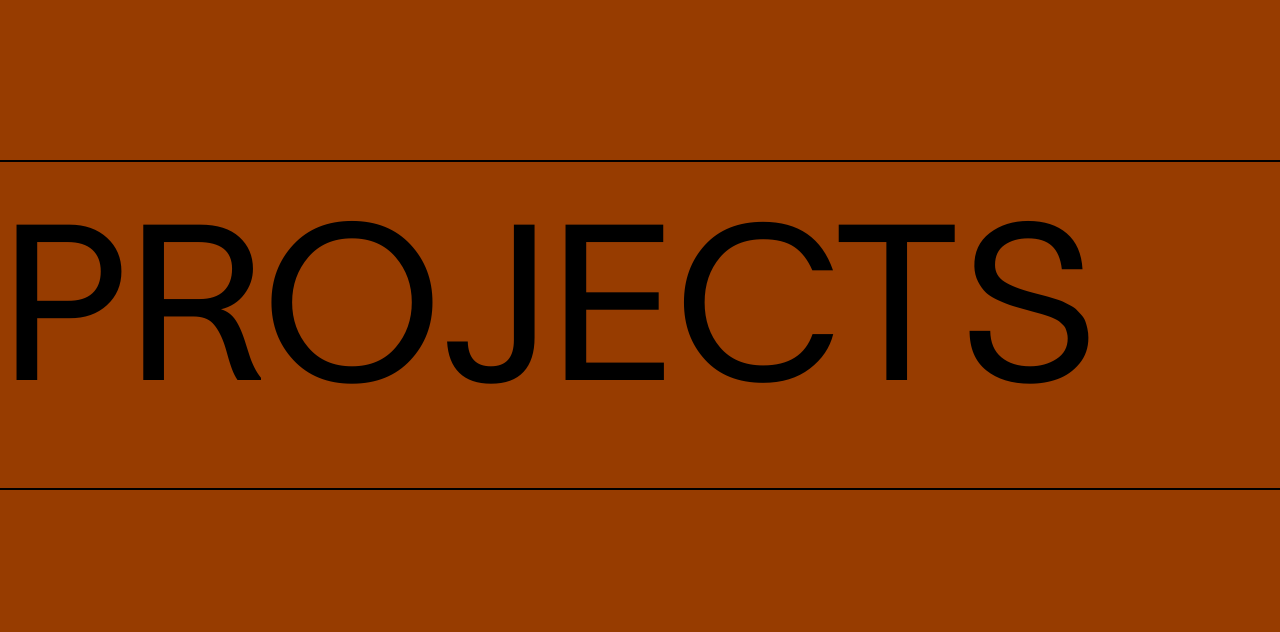
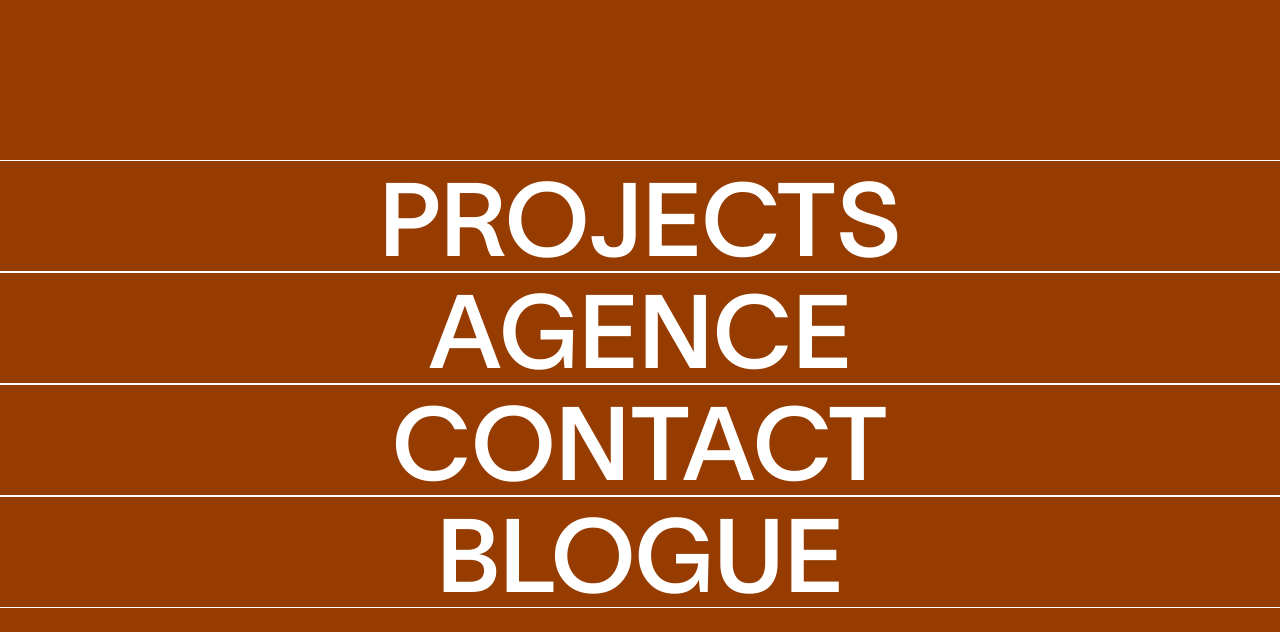
Before and after one commit to nidhi-webdev/animation-website, a React (Vite) app: page / in a window 1280 px wide. Shown: the top 632 px of the page. Built offline with nearby package versions, Linux system fonts and the light colour scheme.

Commit message:
Navbar Menu

```diff
--- a/src/components/Navigation/FullScreenNav.jsx
+++ b/src/components/Navigation/FullScreenNav.jsx
@@ -2,10 +2,10 @@ import React from 'react'
 
 const FullScreenNav = () => {
     return (
-        <div id='fullScreenNav' className='h-screen w-full absolute bg-amber-800 py-40'>
+        <div id='fullScreenNav' className='text-white h-screen w-full absolute bg-amber-800 py-40'>
             <div id='allLinks'>
-                <div className='link border-y-2' >
-                    <h1 className='font-[font1] text-[17vw] uppercase'> Projects</h1>
+                <div className='link border-y' >
+                    <h1 className='font-[font2] text-[8vw] text-center uppercase leading-[0.8] pt-7'> Projects</h1>
                     {/* <div>
                         <div>
                             <h2>Pour tout voir </h2>
@@ -22,6 +22,64 @@ const FullScreenNav = () => {
                         </div>
                     </div> */}
                 </div>
+
+                <div className='link border-y' >
+                    <h1 className='font-[font2] text-[8vw] text-center uppercase leading-[0.8] pt-7'> Agence </h1>
+                    {/* <div>
+                        <div>
+                            <h2>Pour tout voir </h2>
+                            <img src='https://k72.ca/images/caseStudies/WIDESCAPE/WS---K72.ca---MenuThumbnail.jpg?w=640&h=290&s=c3eae0b44f029a1f39a666ffa3c2ca99' />
+                            <h2>Pour tout voir </h2>
+                            <img src='https://k72.ca/images/caseStudies/PJC/Thumbnails/PJC_SiteK72_Thumbnail_640x290.jpg?w=640&h=290&s=ac50a70feaaa2601b3aacad544c6045b' />
+                        </div>
+
+                        <div>
+                            <h2>Pour tout voir </h2>
+                            <img src='https://k72.ca/images/caseStudies/WIDESCAPE/WS---K72.ca---MenuThumbnail.jpg?w=640&h=290&s=c3eae0b44f029a1f39a666ffa3c2ca99' />
+                            <h2>Pour tout voir </h2>
+                            <img src='https://k72.ca/images/caseStudies/PJC/Thumbnails/PJC_SiteK72_Thumbnail_640x290.jpg?w=640&h=290&s=ac50a70feaaa2601b3aacad544c6045b' />
+                        </div>
+                    </div> */}
+                </div>
+
+                <div className='link border-y' >
+                    <h1 className='font-[font2] text-[8vw] text-center uppercase leading-[0.8] pt-7'> Contact </h1>
+                    {/* <div>
+                        <div>
+                            <h2>Pour tout voir </h2>
+                            <img src='https://k72.ca/images/caseStudies/WIDESCAPE/WS---K72.ca---MenuThumbnail.jpg?w=640&h=290&s=c3eae0b44f029a1f39a666ffa3c2ca99' />
+                            <h2>Pour tout voir </h2>
+                            <img src='https://k72.ca/images/caseStudies/PJC/Thumbnails/PJC_SiteK72_Thumbnail_640x290.jpg?w=640&h=290&s=ac50a70feaaa2601b3aacad544c6045b' />
+                        </div>
+
+                        <div>
+                            <h2>Pour tout voir </h2>
+                            <img src='https://k72.ca/images/caseStudies/WIDESCAPE/WS---K72.ca---MenuThumbnail.jpg?w=640&h=290&s=c3eae0b44f029a1f39a666ffa3c2ca99' />
+                            <h2>Pour tout voir </h2>
+                            <img src='https://k72.ca/images/caseStudies/PJC/Thumbnails/PJC_SiteK72_Thumbnail_640x290.jpg?w=640&h=290&s=ac50a70feaaa2601b3aacad544c6045b' />
+                        </div>
+                    </div> */}
+                </div>
+
+                <div className='link border-y' >
+                    <h1 className='font-[font2] text-[8vw] text-center uppercase leading-[0.8] pt-7'> Blogue </h1>
+                    {/* <div>
+                        <div>
+                            <h2>Pour tout voir </h2>
+                            <img src='https://k72.ca/images/caseStudies/WIDESCAPE/WS---K72.ca---MenuThumbnail.jpg?w=640&h=290&s=c3eae0b44f029a1f39a666ffa3c2ca99' />
+                            <h2>Pour tout voir </h2>
+                            <img src='https://k72.ca/images/caseStudies/PJC/Thumbnails/PJC_SiteK72_Thumbnail_640x290.jpg?w=640&h=290&s=ac50a70feaaa2601b3aacad544c6045b' />
+                        </div>
+
+                        <div>
+                            <h2>Pour tout voir </h2>
+                            <img src='https://k72.ca/images/caseStudies/WIDESCAPE/WS---K72.ca---MenuThumbnail.jpg?w=640&h=290&s=c3eae0b44f029a1f39a666ffa3c2ca99' />
+                            <h2>Pour tout voir </h2>
+                            <img src='https://k72.ca/images/caseStudies/PJC/Thumbnails/PJC_SiteK72_Thumbnail_640x290.jpg?w=640&h=290&s=ac50a70feaaa2601b3aacad544c6045b' />
+                        </div>
+                    </div> */}
+                </div>
+
             </div>
         </div>
     )
```
